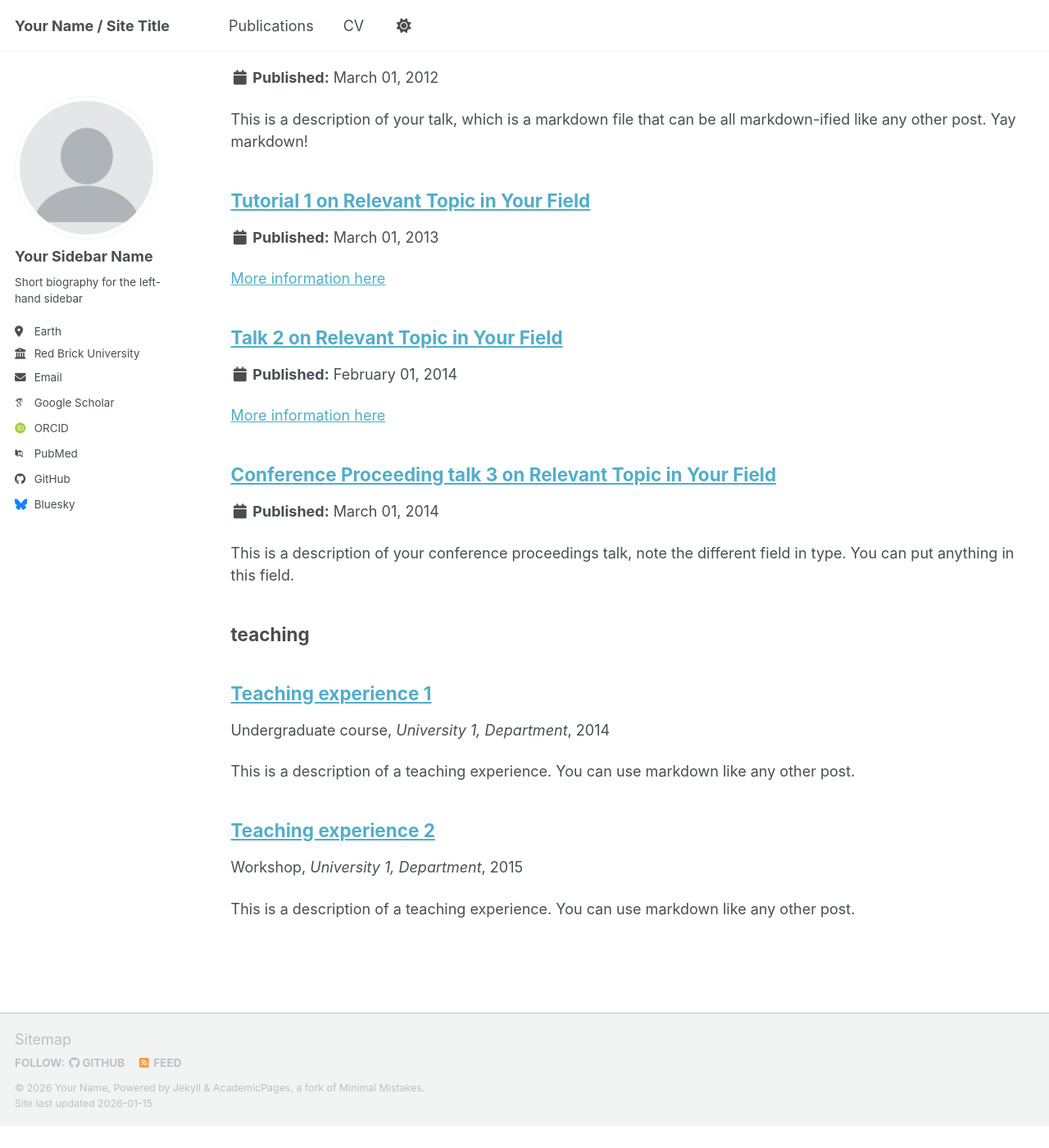
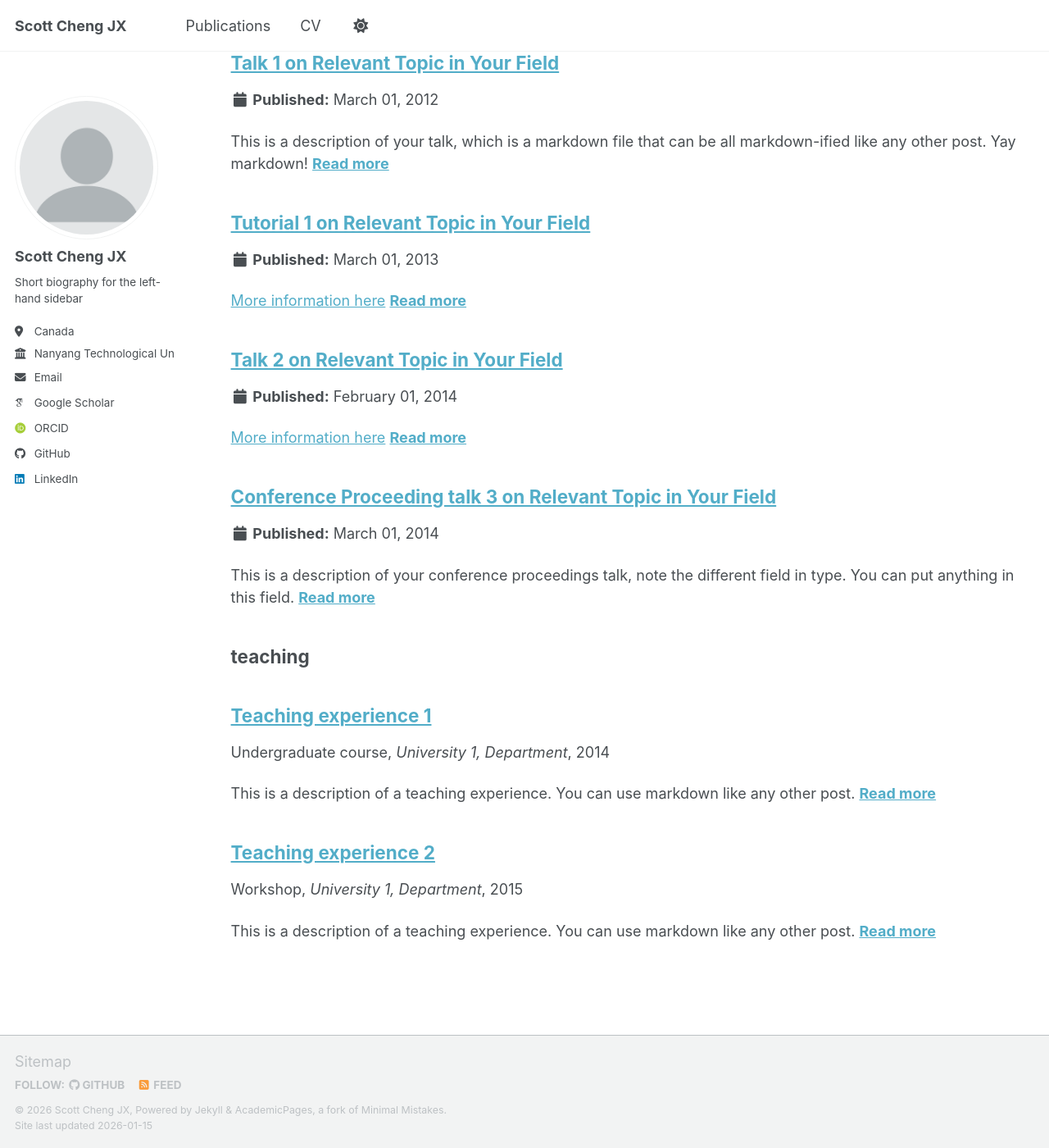
Before and after one commit to scott-cjx/scott-cjx.github.io, a Jekyll site: the page built from _pages/sitemap.md, in a window 1280 px wide and 1400 px high, scrolled down 5270 px. Shown: the whole window at 82% size. Built offline with Jekyll 4.4.1, drawn with Linux system fonts in a browser that asks for light colours; some web fonts are replaced; a script bundle is joined from its source files by our own code; library files that are not in the unit come from our copies; before the commit the page ends 6643 px from its top, so only the background shows below that; some of the changed text lies outside the part shown.

Commit message:
updated config.yaml

```diff
--- a/_config.yml
+++ b/_config.yml
@@ -9,14 +9,14 @@
 # Basic Site Settings
 locale                   : "en-US"
 site_theme               : "default" # The available themes options are "default", "air", "sunrise", "mint", "dirt" and "contrast"
-title                    : "Your Name / Site Title"
+title                    : "Scott Cheng JX"
 title_separator          : "-"
-name                     : &name "Your Name"
-description              : &description "Your Name's academic portfolio"   # Update this with a general description of your site, this is the default if not overridden by a page
-url                      : https://academicpages.github.io # The base hostname & protocol for your site e.g. "https://[your GitHub username].github.io",
+name                     : &name "Scott Cheng JX"
+description              : &description "Scott's academic portfolio"   # Update this with a general description of your site, this is the default if not overridden by a page
+url                      : https://www.scottcjx.com # The base hostname & protocol for your site e.g. "https://[your GitHub username].github.io",
                                                            # or if you already have some other page hosted on Github then use "https://[your GitHub username].github.io/[Your Repo Name]"
 baseurl                  : "" # the subpath of your site, e.g. "/blog"
-repository               : "academicpages/academicpages.github.io"
+repository               : "scott-cjx/scott-cjx.github.io"
 
 # Site Author - The following control what appear as part of the author content on the side bar.
 #               If a field is blank the icon and link will not appear, otherwise it will be shown.
@@ -24,24 +24,24 @@
 author:
   # Biographic information
   avatar           : "profile.png"
-  name             : "Your Sidebar Name"
+  name             : "Scott Cheng JX"
   pronouns         : # example: "she/her"
   bio              : "Short biography for the left-hand sidebar"
-  location         : "Earth"
-  employer         : "Red Brick University"
+  location         : "Canada"
+  employer         : "Nanyang Technological University"
   uri              : # URL
-  email            : "none@example.org"
+  email            : "sc0001xu@e.ntu.edu.sg"
 
   # Academic websites
   academia         : # URL
   arxiv            : # URL - Update with the correct link to your profile
-  googlescholar    : "https://scholar.google.com/citations?user=PS_CX0AAAAAJ"
+  googlescholar    : "https://scholar.google.ca/citations?user=_t5KgzMAAAAJ"
   inspire-hep      : # URL
   impactstory      : # URL
-  orcid            : "https://orcid.org/yourorcidurl"
+  orcid            : "https://orcid.org/0009-0007-3541-443X"
   semantic         : # URL
   ssrn             : # URL
-  pubmed           : "https://www.ncbi.nlm.nih.gov/pubmed/?term=john+snow"
+  pubmed           : # URL
   researchgate     : # URL
   scopus           : # URL
   zotero           : # URL
@@ -51,13 +51,13 @@
   bitbucket        : # Username - Update with your username on the site
   codepen          : # Username
   dribbble         : # Username
-  github           : "academicpages"
+  github           : "scott-cjx"
   kaggle           : # Username
   stackoverflow    : # User number or user number and name (i.e., use "1" or "1/jeff-atwood")
 
   # Social media
   artstation       : # Username
-  bluesky          : "bsky.app" # Replace this with you Bluesky username
+  bluesky          : # Username
   facebook         : # Username
   flickr           : # Username
   foursquare       : # Username
@@ -66,7 +66,7 @@
   keybase          : # Username
   instagram        : # Username
   lastfm           : # Username
-  linkedin         : # Username
+  linkedin         : https://www.linkedin.com/in/scottcjx/
   mastodon         : # URL
   medium           : # URL
   pinterest        : # Username
@@ -96,7 +96,7 @@
 breadcrumbs              : false # true, false (default)
 words_per_minute         : 160
 future                   : true
-read_more                : "disabled" # if enabled, adds "Read more" links to excerpts
+read_more                : "enabled" # if enabled, adds "Read more" links to excerpts
 talkmap_link             : false      #change to true to add link to talkmap on talks page
 comments:
   provider               : # false (default), "disqus", "discourse", "facebook", "google-plus", "staticman", "custom"
```
